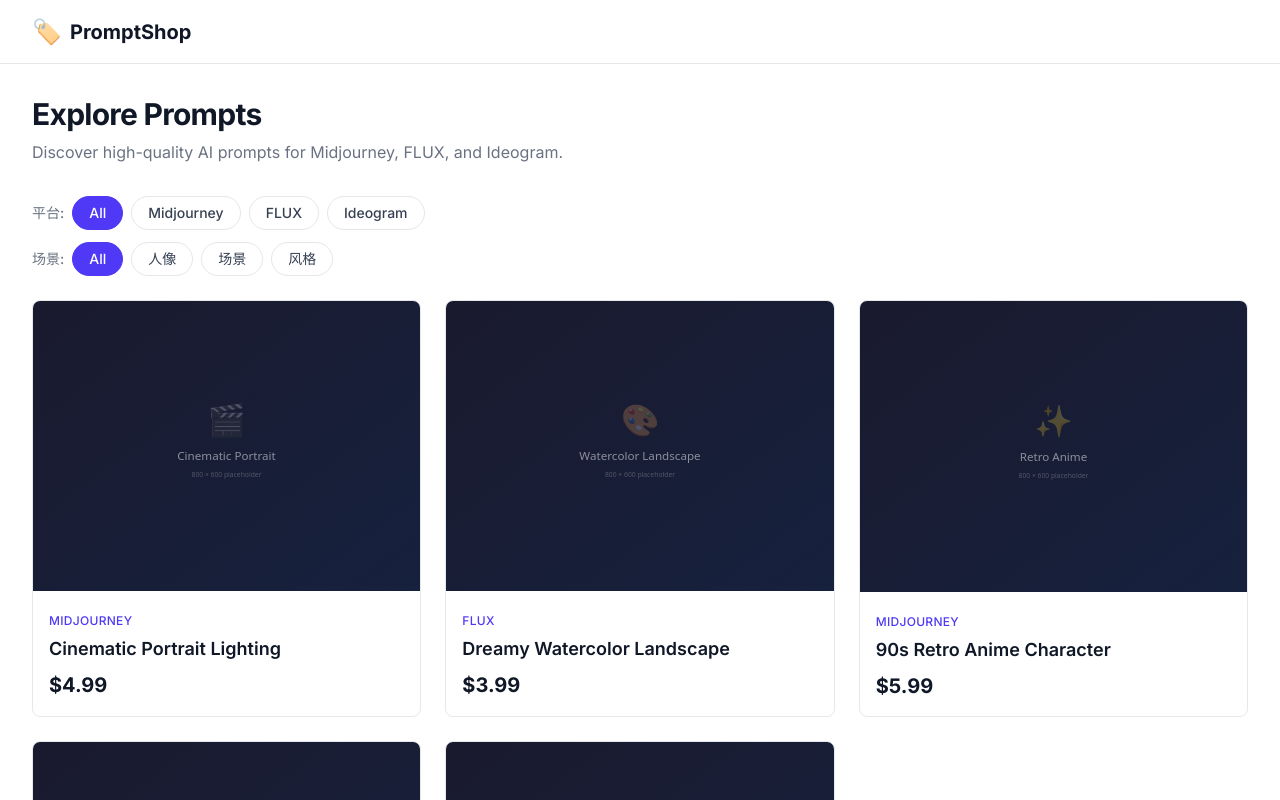
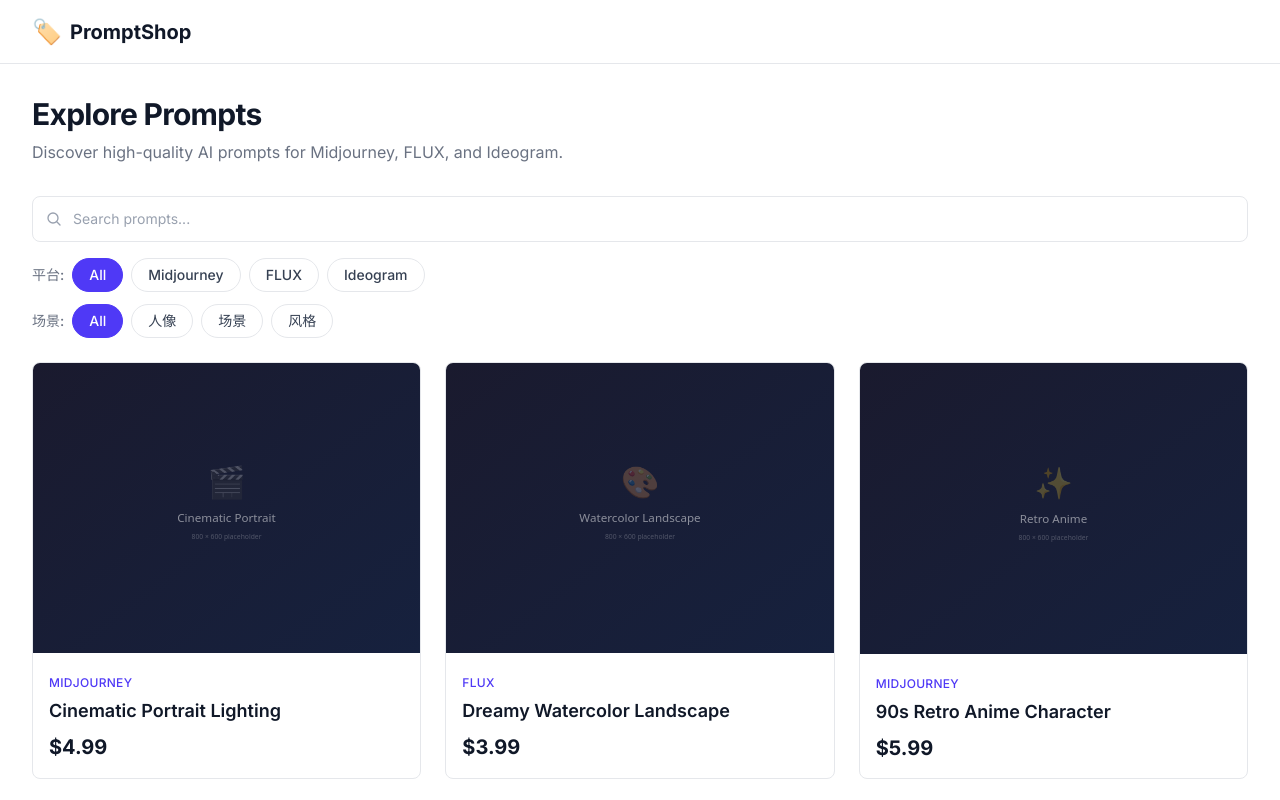
Before and after one commit to yuki-uix/prompt-shop, a Next.js app: page / in a window 1280 px wide. Shown: the top 800 px of the page. Built offline with nearby package versions, Linux system fonts and the light colour scheme.

Commit message:
Add search functionality and handle empty product state in Home component

```diff
--- a/app/page.tsx
+++ b/app/page.tsx
@@ -2,13 +2,15 @@
 import { getAllProducts, getPublicProduct } from "@/lib/products";
 import ProductCard from "@/components/ProductCard";
 import FilterBar from "@/components/FilterBar";
+import SearchBar from "@/components/SearchBar";
+import EmptyState from "@/components/EmptyState";
 
 export default async function Home({
   searchParams,
 }: {
   searchParams: Promise<{ [key: string]: string | string[] | undefined }>;
 }) {
-  const { platform, category } = await searchParams;
+  const { platform, category, q } = await searchParams;
   let products = getAllProducts().map(getPublicProduct);
 
   if (typeof platform === "string") {
@@ -16,6 +18,14 @@
   }
   if (typeof category === "string") {
     products = products.filter((p) => p.category === category);
+  }
+  if (typeof q === "string" && q.trim()) {
+    const lower = q.toLowerCase();
+    products = products.filter(
+      (p) =>
+        p.title.toLowerCase().includes(lower) ||
+        p.description.toLowerCase().includes(lower),
+    );
   }
 
   return (
@@ -29,17 +39,22 @@
         </p>
       </section>
 
-      <section className="mb-6">
+      <section className="mb-6 space-y-4">
         <Suspense fallback={null}>
+          <SearchBar />
           <FilterBar />
         </Suspense>
       </section>
 
-      <div className="grid grid-cols-1 gap-6 sm:grid-cols-2 lg:grid-cols-3">
-        {products.map((p) => (
-          <ProductCard key={p.id} product={p} />
-        ))}
-      </div>
+      {products.length > 0 ? (
+        <div className="grid grid-cols-1 gap-6 sm:grid-cols-2 lg:grid-cols-3">
+          {products.map((p) => (
+            <ProductCard key={p.id} product={p} />
+          ))}
+        </div>
+      ) : (
+        <EmptyState />
+      )}
     </>
   );
 }
--- /dev/null
+++ b/components/EmptyState.tsx
@@ -0,0 +1,23 @@
+"use client";
+
+import { useRouter, usePathname } from "next/navigation";
+
+export default function EmptyState() {
+  const router = useRouter();
+  const pathname = usePathname();
+
+  return (
+    <div className="flex flex-col items-center justify-center py-20 text-center">
+      <p className="text-lg font-medium text-gray-900">没有找到匹配的商品</p>
+      <p className="mt-1 text-sm text-gray-500">
+        试试调整筛选条件或搜索关键词
+      </p>
+      <button
+        onClick={() => router.push(pathname, { scroll: false })}
+        className="mt-4 text-sm font-medium text-indigo-600 hover:underline"
+      >
+        清除所有筛选
+      </button>
+    </div>
+  );
+}
--- /dev/null
+++ b/components/SearchBar.tsx
@@ -0,0 +1,80 @@
+"use client";
+
+import { useSearchParams, useRouter, usePathname } from "next/navigation";
+import { useEffect, useState, useRef } from "react";
+
+const MAX_LENGTH = 100;
+const WARN_THRESHOLD = 80;
+
+export default function SearchBar() {
+  const searchParams = useSearchParams();
+  const router = useRouter();
+  const pathname = usePathname();
+  const [query, setQuery] = useState(searchParams.get("q") ?? "");
+  const isFirstRender = useRef(true);
+  const inputRef = useRef<HTMLInputElement>(null);
+
+  // Sync local state when URL changes externally (e.g. EmptyState clear)
+  useEffect(() => {
+    if (document.activeElement !== inputRef.current) {
+      setQuery(searchParams.get("q") ?? "");
+    }
+  }, [searchParams]);
+
+  useEffect(() => {
+    if (isFirstRender.current) {
+      isFirstRender.current = false;
+      return;
+    }
+
+    const timer = setTimeout(() => {
+      const params = new URLSearchParams(searchParams.toString());
+      if (query.trim()) {
+        params.set("q", query.trim());
+      } else {
+        params.delete("q");
+      }
+      const qs = params.toString();
+      router.push(qs ? `${pathname}?${qs}` : pathname, { scroll: false });
+    }, 300);
+
+    return () => clearTimeout(timer);
+  }, [query, searchParams, router, pathname]);
+
+  return (
+    <div className="relative">
+      <svg
+        className="pointer-events-none absolute left-3.5 top-1/2 h-4 w-4 -translate-y-1/2 text-gray-400"
+        xmlns="http://www.w3.org/2000/svg"
+        fill="none"
+        viewBox="0 0 24 24"
+        strokeWidth={2}
+        stroke="currentColor"
+      >
+        <path
+          strokeLinecap="round"
+          strokeLinejoin="round"
+          d="m21 21-5.197-5.197m0 0A7.5 7.5 0 1 0 5.196 5.196a7.5 7.5 0 0 0 10.607 10.607Z"
+        />
+      </svg>
+      <input
+        ref={inputRef}
+        type="text"
+        value={query}
+        onChange={(e) => setQuery(e.target.value)}
+        maxLength={MAX_LENGTH}
+        placeholder="Search prompts..."
+        className="w-full rounded-lg border border-gray-200 bg-white py-3 pl-10 pr-16 text-sm text-gray-900 placeholder:text-gray-400 focus:border-indigo-500 focus:outline-none focus:ring-2 focus:ring-indigo-500/20"
+      />
+      {query.length >= WARN_THRESHOLD && (
+        <span
+          className={`absolute right-3 top-1/2 -translate-y-1/2 text-xs ${
+            query.length >= MAX_LENGTH ? "text-red-500" : "text-gray-400"
+          }`}
+        >
+          {query.length}/{MAX_LENGTH}
+        </span>
+      )}
+    </div>
+  );
+}
```
